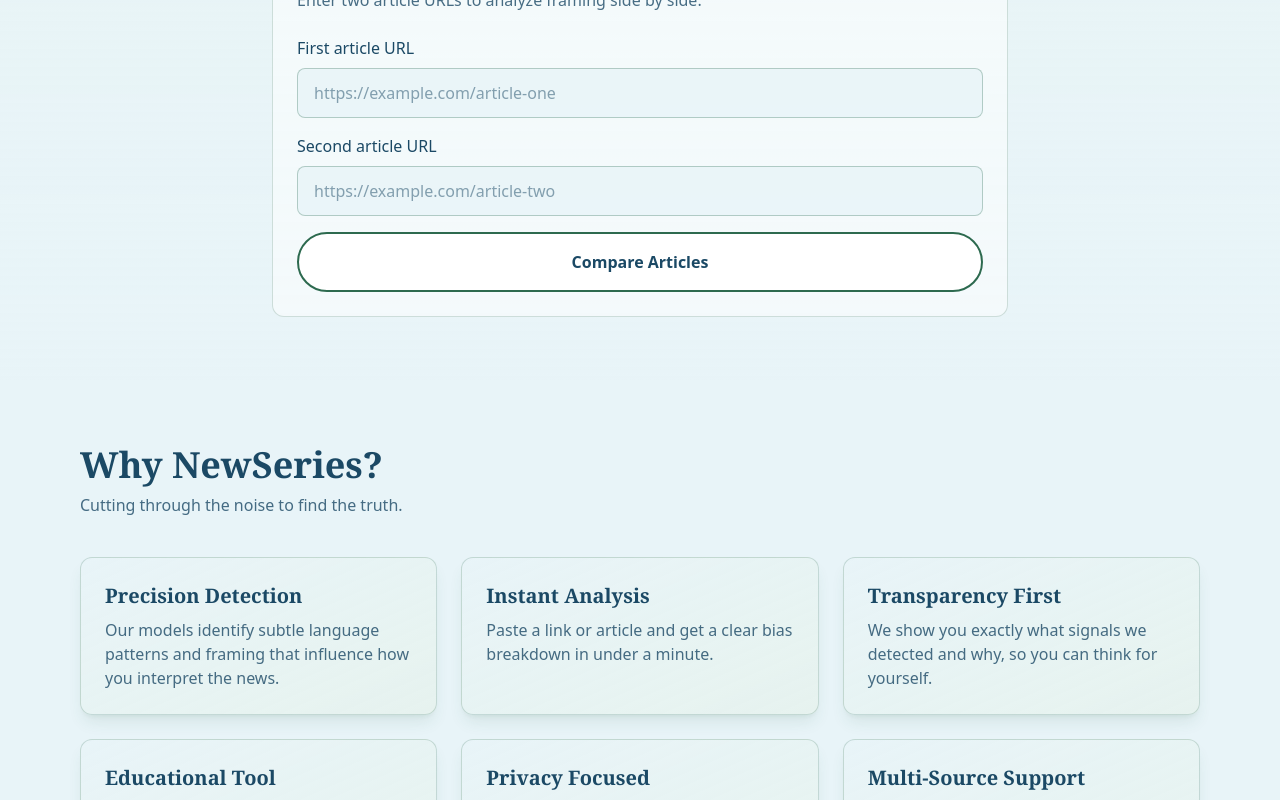
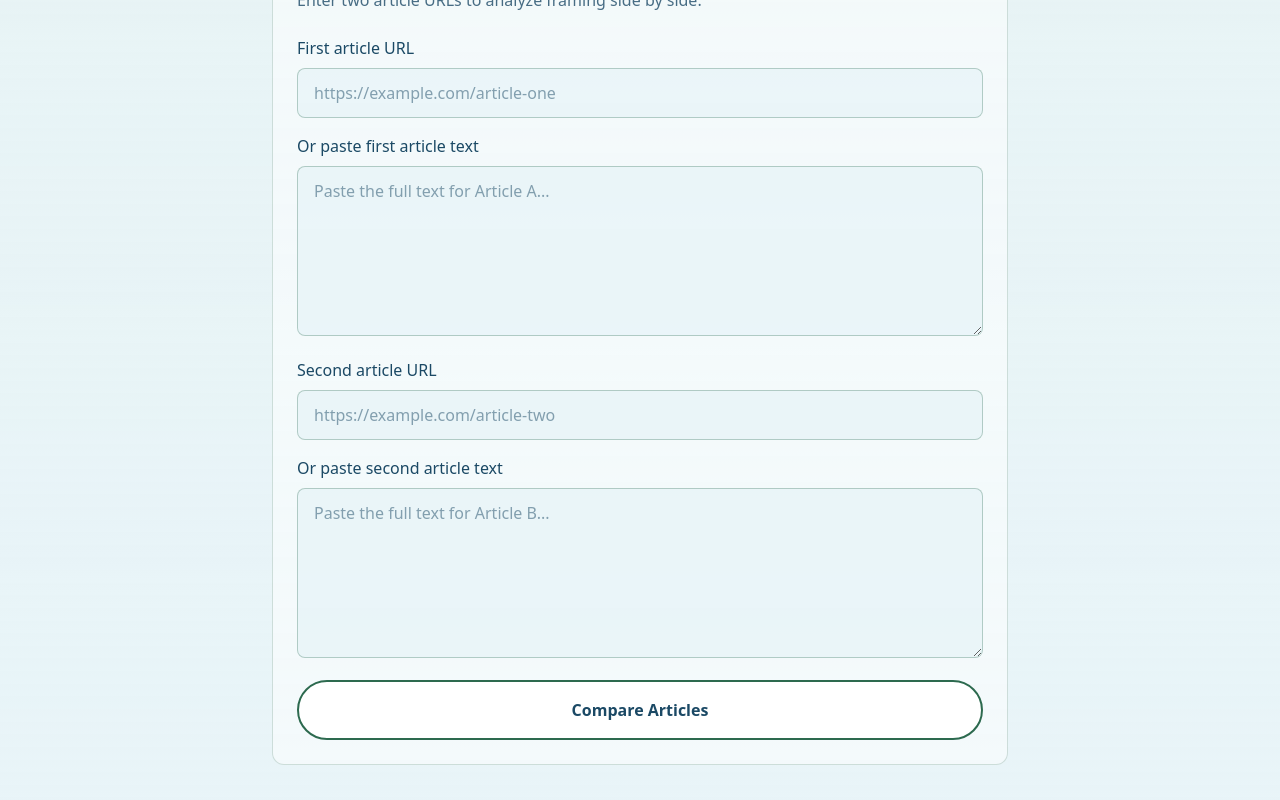
Before and after one commit to UnitedAI-Projects/AI-Driven-News-Analysis, a Next.js app: page / in a window 1280 px wide. Shown: the part 1520-2320 px from the top of the page. Built offline with nearby package versions, Linux system fonts and the light colour scheme.

Commit message:
feat: add text paste option for both articles in comparison

```diff
--- a/src/app/page.tsx
+++ b/src/app/page.tsx
@@ -104,6 +104,8 @@
   const [url, setUrl] = useState("");
   const [compareUrlA, setCompareUrlA] = useState("");
   const [compareUrlB, setCompareUrlB] = useState("");
+  const [compareTextA, setCompareTextA] = useState("");
+  const [compareTextB, setCompareTextB] = useState("");
   const [loading, setLoading] = useState(false);
   const [error, setError] = useState<string | null>(null);
 
@@ -175,9 +177,16 @@
 
     const trimmedUrlA = compareUrlA.trim();
     const trimmedUrlB = compareUrlB.trim();
+    const trimmedTextA = compareTextA.trim();
+    const trimmedTextB = compareTextB.trim();
 
-    if (!trimmedUrlA || !trimmedUrlB) {
-      setError("Please enter both article URLs to compare.");
+    if (!trimmedUrlA && !trimmedTextA) {
+      setError("Please enter a URL or paste article text for Article A.");
+      return;
+    }
+
+    if (!trimmedUrlB && !trimmedTextB) {
+      setError("Please enter a URL or paste article text for Article B.");
       return;
     }
 
@@ -200,14 +209,22 @@
           headers: {
             "Content-Type": "application/json",
           },
-          body: JSON.stringify({ url: trimmedUrlA }),
+          body: JSON.stringify({
+            url: trimmedUrlA || undefined,
+            // URL takes priority when both are provided.
+            articleText: trimmedUrlA ? "" : trimmedTextA,
+          }),
         }),
         fetch("/api/analyze", {
           method: "POST",
           headers: {
             "Content-Type": "application/json",
           },
-          body: JSON.stringify({ url: trimmedUrlB }),
+          body: JSON.stringify({
+            url: trimmedUrlB || undefined,
+            // URL takes priority when both are provided.
+            articleText: trimmedUrlB ? "" : trimmedTextB,
+          }),
         }),
         compareRequest,
       ]);
@@ -368,6 +385,19 @@
                 />
               </div>
               <div>
+                <label htmlFor="compare-text-a" className="block font-medium text-deepBlue">
+                  Or paste first article text
+                </label>
+                <textarea
+                  id="compare-text-a"
+                  rows={6}
+                  placeholder="Paste the full text for Article A..."
+                  value={compareTextA}
+                  onChange={(e) => setCompareTextA(e.target.value)}
+                  className="mt-2 w-full rounded-lg border border-green/30 bg-blueLight/80 px-4 py-3 text-deepBlue placeholder:text-deepBlue/50 focus:border-green focus:outline-none focus:ring-2 focus:ring-green/30"
+                />
+              </div>
+              <div>
                 <label htmlFor="compare-url-b" className="block font-medium text-deepBlue">
                   Second article URL
                 </label>
@@ -377,6 +407,19 @@
                   placeholder="https://example.com/article-two"
                   value={compareUrlB}
                   onChange={(e) => setCompareUrlB(e.target.value)}
+                  className="mt-2 w-full rounded-lg border border-green/30 bg-blueLight/80 px-4 py-3 text-deepBlue placeholder:text-deepBlue/50 focus:border-green focus:outline-none focus:ring-2 focus:ring-green/30"
+                />
+              </div>
+              <div>
+                <label htmlFor="compare-text-b" className="block font-medium text-deepBlue">
+                  Or paste second article text
+                </label>
+                <textarea
+                  id="compare-text-b"
+                  rows={6}
+                  placeholder="Paste the full text for Article B..."
+                  value={compareTextB}
+                  onChange={(e) => setCompareTextB(e.target.value)}
                   className="mt-2 w-full rounded-lg border border-green/30 bg-blueLight/80 px-4 py-3 text-deepBlue placeholder:text-deepBlue/50 focus:border-green focus:outline-none focus:ring-2 focus:ring-green/30"
                 />
               </div>
```
